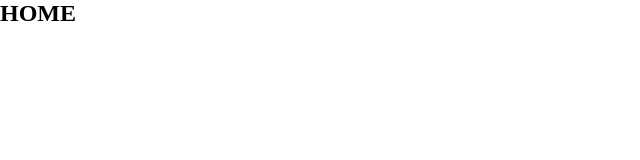
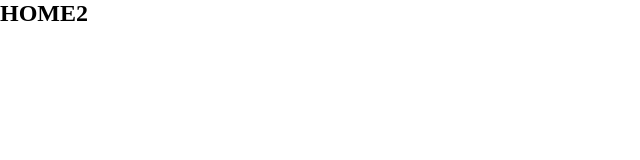
Before and after one commit to GyuHyunA/react-log, a React (Create React App) app: page / in a window 1280 px wide. Shown: the top 160 px of the page, without its empty margins (0-640 px from the left). Built offline with nearby package versions, Linux system fonts and the light colour scheme.

Commit message:
Add useRoutes

```diff
--- /dev/null
+++ b/src/components/Basic/BasicHome.jsx
@@ -0,0 +1,9 @@
+import React from 'react'
+
+const BasicHome = () => {
+  return (
+    <div>HOME2</div>
+  )
+}
+
+export default BasicHome
--- /dev/null
+++ b/src/components/error/NotFound.jsx
@@ -0,0 +1,9 @@
+import React from 'react'
+
+const NotFound = () => {
+  return (
+    <h2>404Error</h2>
+  )
+}
+
+export default NotFound
--- a/src/pages/App.jsx
+++ b/src/pages/App.jsx
@@ -1,7 +1,13 @@
+import { useRoutes } from "react-router-dom";
+import { routerList } from "../routers/routerList";
+
 function App() {
-  return <>
-  <h2>HOME</h2>
-  </>;
+  let router = useRoutes(routerList)
+  return (
+    <>
+      <h2>{router}</h2>
+    </>
+  );
 }
 
 export default App;
--- /dev/null
+++ b/src/routers/routerList.jsx
@@ -0,0 +1,13 @@
+import BasicHome from "../components/Basic/BasicHome";
+import NotFound from "../components/error/NotFound";
+
+export const routerList = [
+  {
+    path: "/",
+    element: <BasicHome />,
+  },
+  {
+    path: "*",
+    element: <NotFound />,
+  },
+];
```
